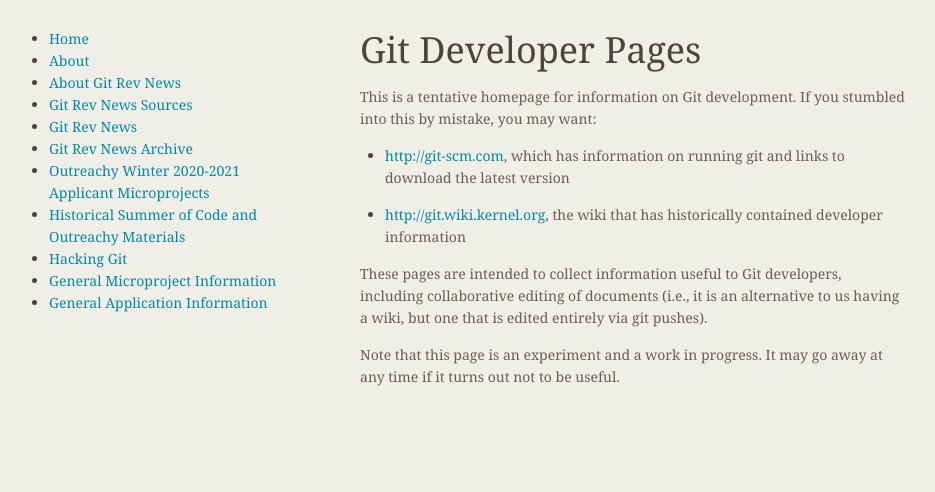
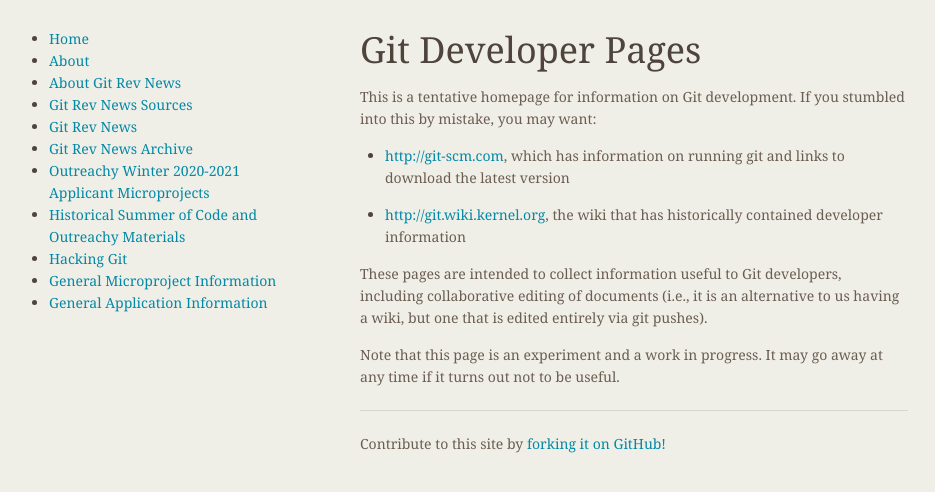
Before and after one commit to git/git.github.io, a Jekyll site: the page built from index.md, in a window 1280 px wide. Shown: the top 492 px of the page, without its empty margins (174-1109 px from the left). Built offline with Jekyll 4.4.1, drawn with Linux system fonts in a browser that asks for light colours.

Commit message:
Add a footer with a link to the site repo on GitHub
Let's make it easy for potential contributors to know how to contribute
to this website by adding a footer and linking to the site repo.

Include '/fork' in the URL so it's even easier.

Closes git/git.github.io#434

```diff
--- /dev/null
+++ b/_includes/footer.html
@@ -0,0 +1,2 @@
+<hr/>
+<p>Contribute to this site by <a href="https://github.com/git/git.github.io/fork">forking it on GitHub!<a/></p>
--- a/_layouts/default.html
+++ b/_layouts/default.html
@@ -23,7 +23,7 @@
               {{ content }}
 
               <div class="footer">
-                <!-- nothing yet -->
+                {% include footer.html %}
               </div>
             </div>
 
```
